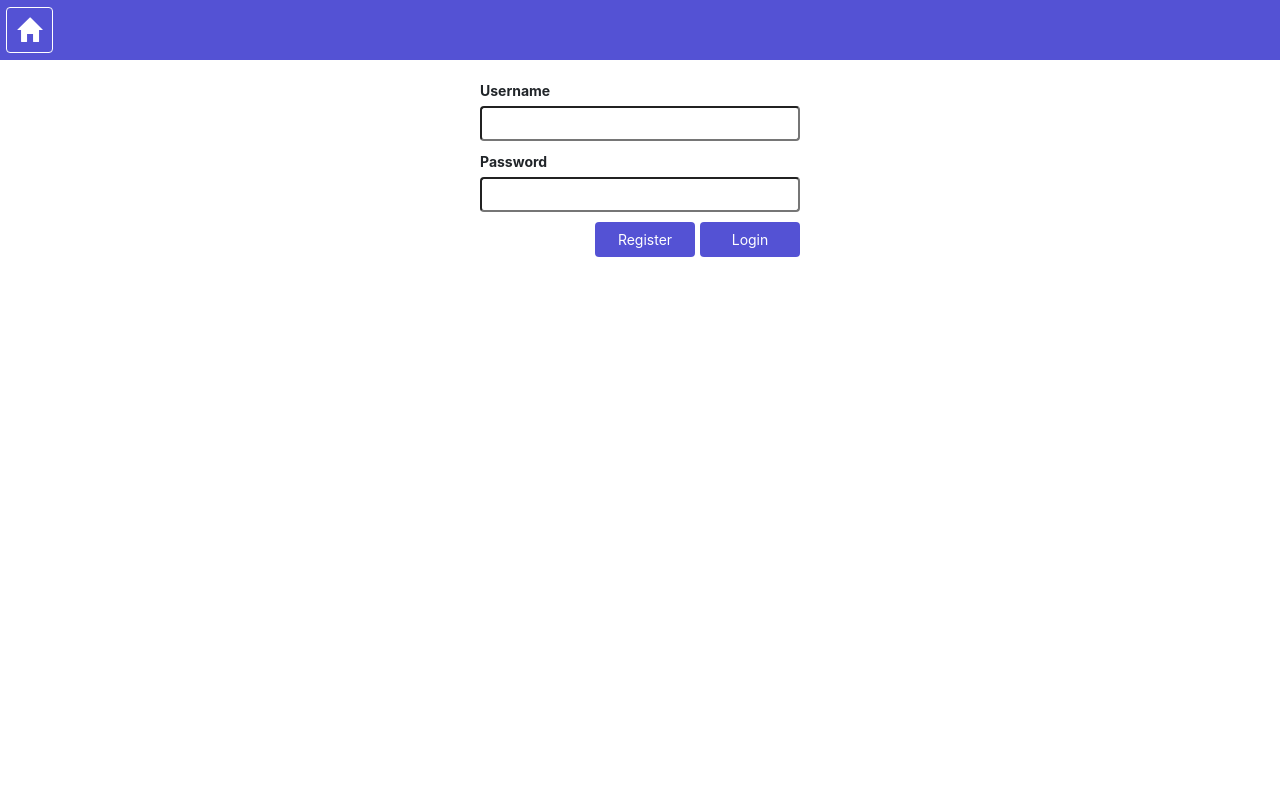
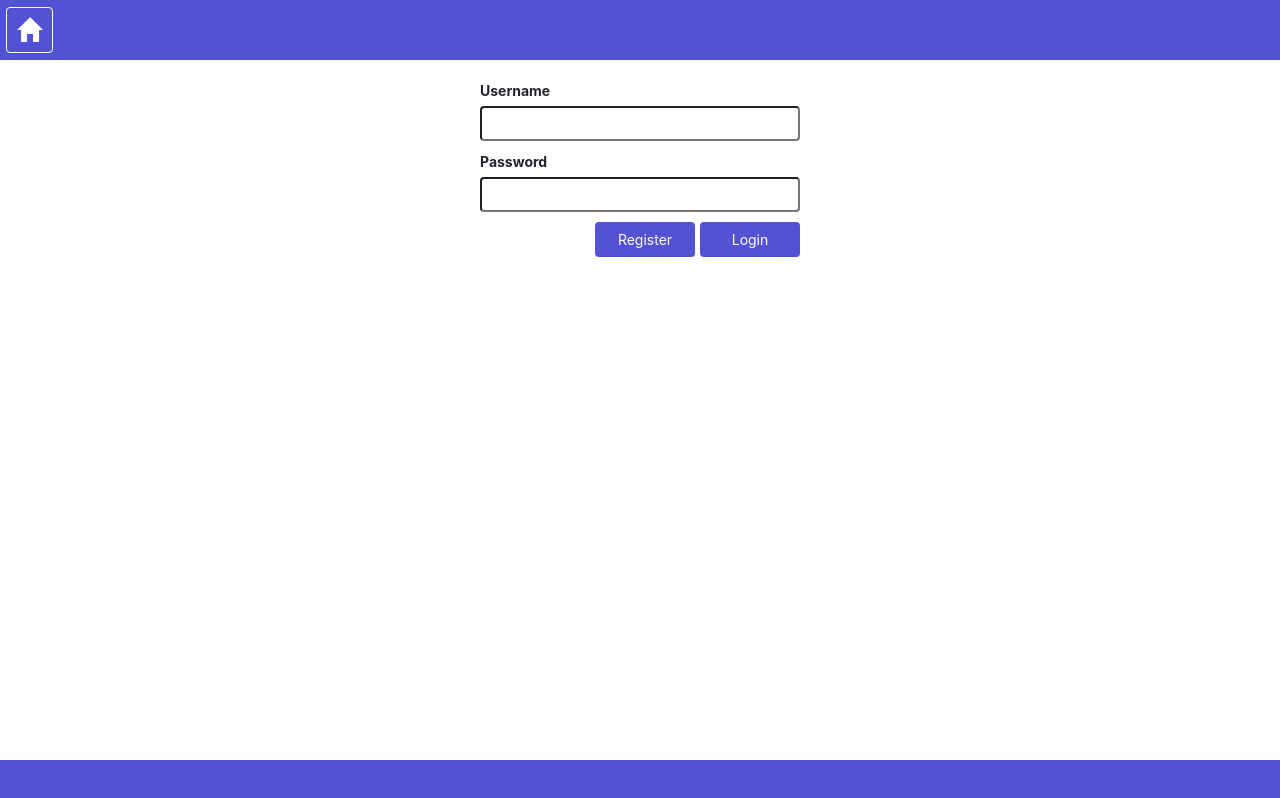
Before and after one commit to G1F18-IoD/Frontend-Development, an Angular app: page /login in a window 1280 px wide. Built offline with nearby package versions, Linux system fonts and the light colour scheme.

Commit message:
Added a footer

```diff
--- a/src/app/app.component.html
+++ b/src/app/app.component.html
@@ -3,7 +3,7 @@
 
 <router-outlet></router-outlet>
 
-<!--<app-footer></app-footer>-->
+<app-footer></app-footer>
 
 
 
--- a/src/app/modules/framework/framework.module.ts
+++ b/src/app/modules/framework/framework.module.ts
@@ -12,6 +12,7 @@
 import { UserLoginComponent } from './viewes/user-login/user-login.component';
 import { HeaderComponent } from './viewes/header/header.component';
 import { DashboardComponent } from './viewes/home/sub-components/dashboard/dashboard.component';
+import { FooterComponent } from './viewes/footer/footer.component';
 
 
 @NgModule({
@@ -19,7 +20,7 @@
     CommonModule,
     FormsModule
   ],
-  declarations: [LoginComponent, HomeComponent, UserRegistrationComponent, UserLoginComponent, HeaderComponent, DashboardComponent],
+  declarations: [LoginComponent, HomeComponent, UserRegistrationComponent, UserLoginComponent, HeaderComponent, DashboardComponent, FooterComponent],
   providers: [
     HttpReqsService,
     AuthenticationService,
@@ -30,7 +31,8 @@
     HomeComponent,
     UserRegistrationComponent,
     UserLoginComponent,
-    HeaderComponent
+    HeaderComponent,
+    FooterComponent
   ]
 })
 export class FrameworkModule { }
--- /dev/null
+++ b/src/app/modules/framework/viewes/footer/footer.component.css
@@ -0,0 +1,7 @@
+footer {
+    width: 100%;
+    height: 40px;
+    background-color: rgb(84, 82, 212);
+    bottom: 0;
+    position: fixed;
+}
--- /dev/null
+++ b/src/app/modules/framework/viewes/footer/footer.component.html
@@ -0,0 +1,3 @@
+<footer>
+
+</footer>
--- /dev/null
+++ b/src/app/modules/framework/viewes/footer/footer.component.ts
@@ -0,0 +1,15 @@
+import { Component, OnInit } from '@angular/core';
+
+@Component({
+  selector: 'app-footer',
+  templateUrl: './footer.component.html',
+  styleUrls: ['./footer.component.css']
+})
+export class FooterComponent implements OnInit {
+
+  constructor() { }
+
+  ngOnInit() {
+  }
+
+}
```
Also changed, not shown: 1 other file (tests, documents, lock files or other folders).
